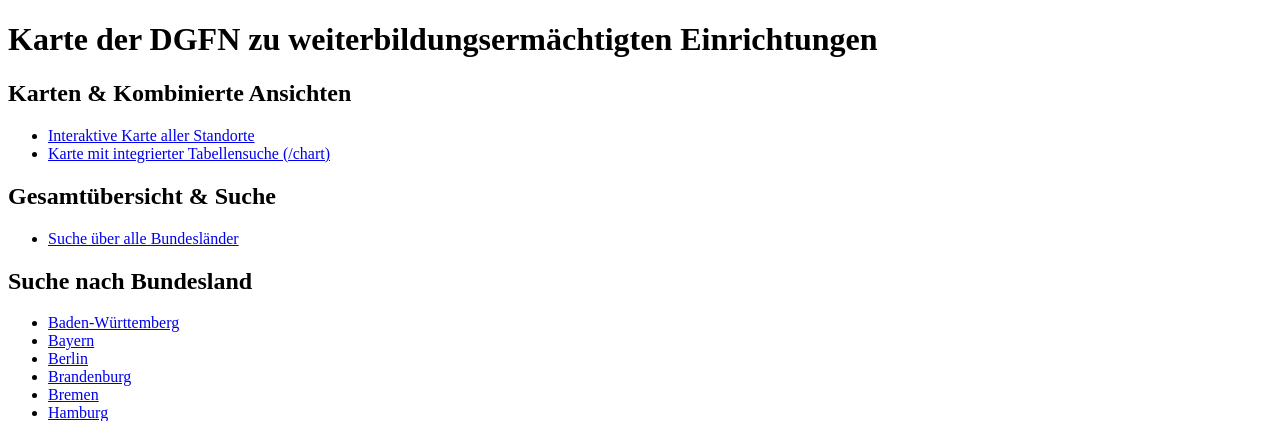
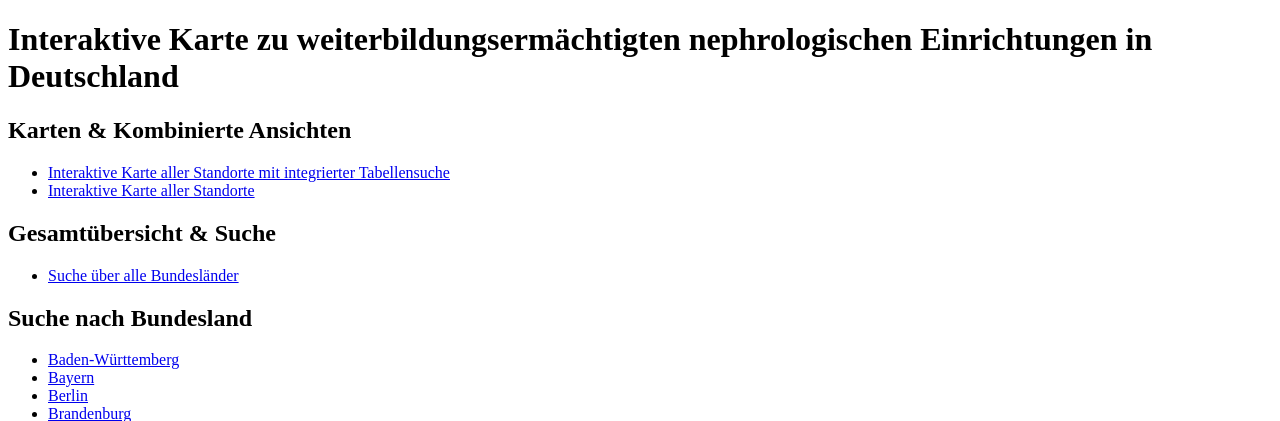
Before and after one commit to GeorgHelmbold/Interaktive-Deutschlandkarte-Weiterbildungen-ambulant-station-r, a FastAPI app: page / in a window 1280 px wide. Shown: the top 421 px of the page. Run offline with FastAPI, Linux system fonts and the light colour scheme; parts of the project's set-up code (start-up, migrations or seed data) failed here and were passed over; some libraries are stand-ins or nearby versions.

Commit message:
index page konkretisierung

```diff
--- a/templates/index.html
+++ b/templates/index.html
@@ -2,16 +2,16 @@
 <html lang="de">
 <head>
     <meta charset="UTF-8">
-    <title>DGFN Weiterbildungsermächtigungen</title>
+    <title>Karte und Suche zu Weiterbildungsermächtigungen in der Neprhologie</title>
     <link rel="icon" href="/static/favicon.svg" type="image/svg+xml">
 </head>
 <body>
-    <h1>Karte der DGFN zu weiterbildungsermächtigten Einrichtungen</h1>
+    <h1>Interaktive Karte zu weiterbildungsermächtigten nephrologischen Einrichtungen in Deutschland</h1>
 
     <h2>Karten & Kombinierte Ansichten</h2>
     <ul>
+        <li><a href="/chart">Interaktive Karte aller Standorte mit integrierter Tabellensuche</a></li>
         <li><a href="/karte">Interaktive Karte aller Standorte</a></li>
-        <li><a href="/chart">Karte mit integrierter Tabellensuche (/chart)</a></li>
     </ul>
 
     <h2>Gesamtübersicht & Suche</h2>
```
